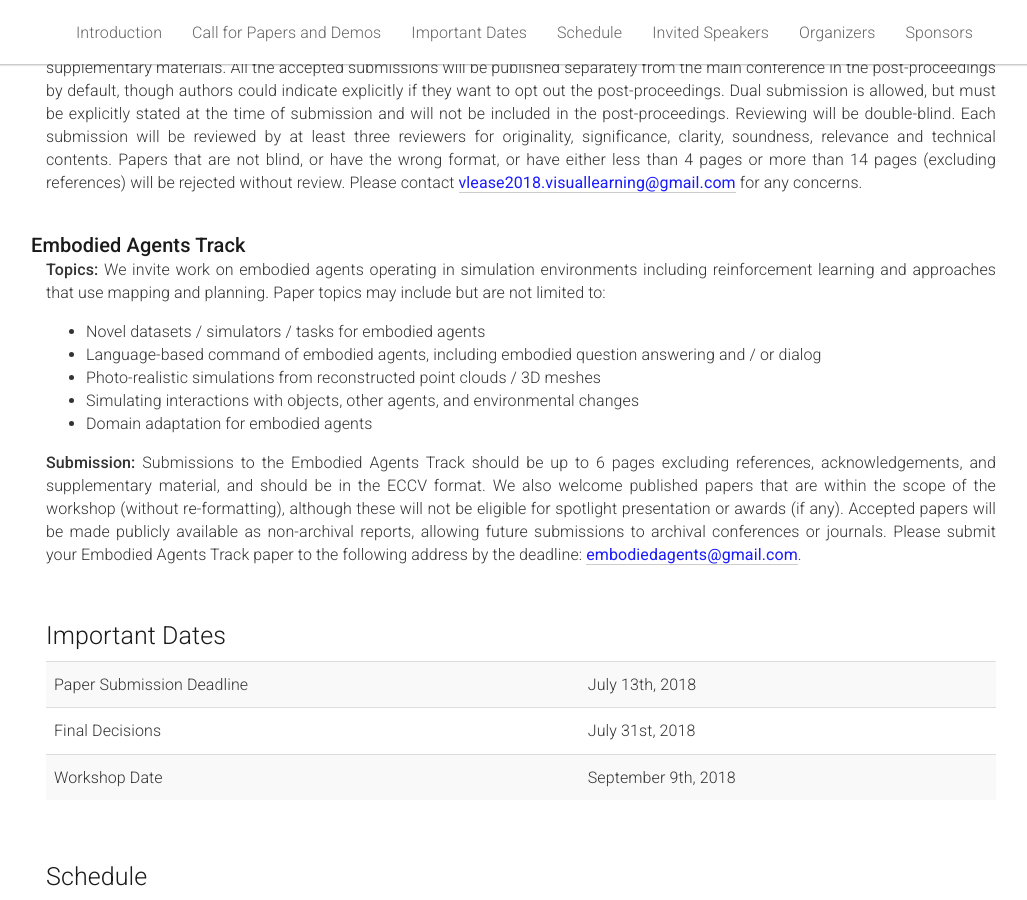
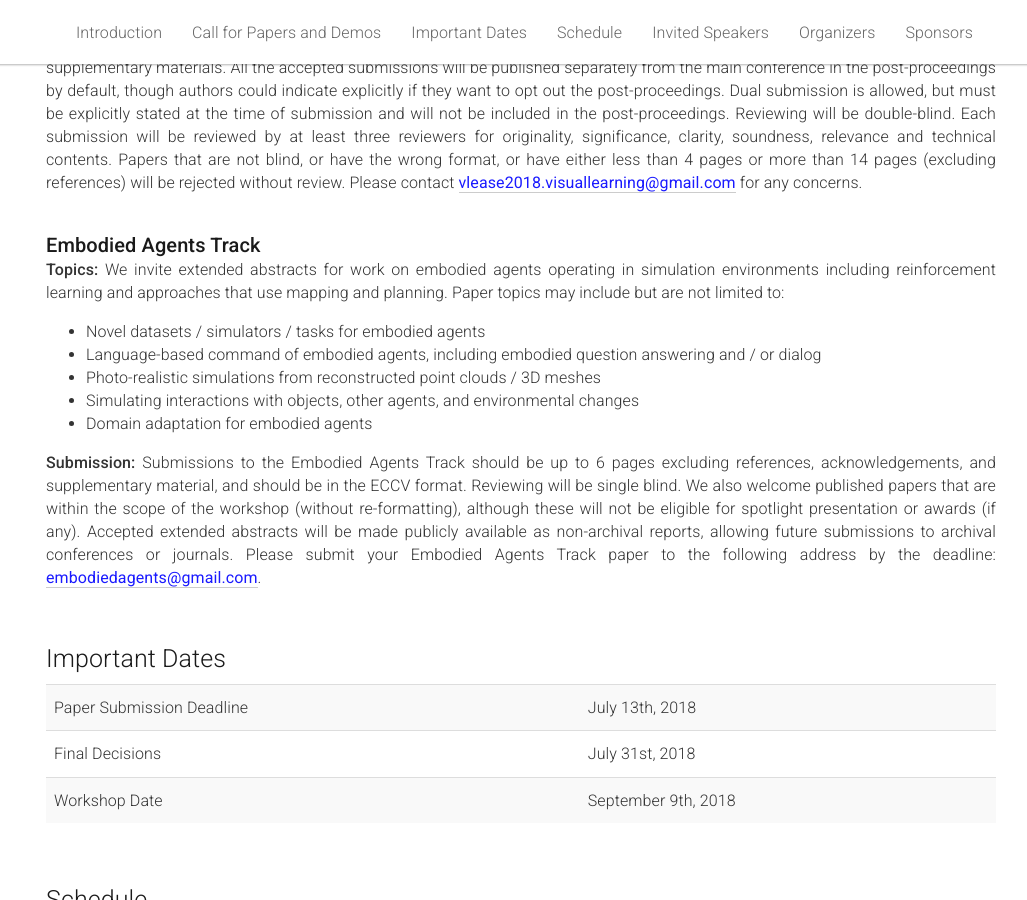
Before and after one commit to eccv18-vlease/eccv18-vlease.github.io, a Jekyll site: the page built from _pages/home.md, in a window 1280 px wide and 900 px high, scrolled down 1375 px. Shown: the whole window, without its empty margins (119-1146 px from the left). Built offline with Jekyll 4.4.1, drawn with Linux system fonts in a browser that asks for light colours.

Commit message:
Update CfP, fix indentation on Embodied Agents Track title

```diff
--- a/_pages/home.md
+++ b/_pages/home.md
@@ -105,11 +105,9 @@ paper: true
       for any concerns.
     </p><br>
 
-    <div class="row" id="dates">
-      <h3><span style="font-weight:500;">Embodied Agents Track</span></h3>
-    </div>
+    <h3><span style="font-weight:500;">Embodied Agents Track</span></h3>
 
-    <p><span style="font-weight:500;">Topics:</span> We invite work on embodied agents operating in simulation environments including reinforcement learning and approaches that use mapping and planning. Paper topics may include but are not limited to:
+    <p><span style="font-weight:500;">Topics:</span> We invite extended abstracts for work on embodied agents operating in simulation environments including reinforcement learning and approaches that use mapping and planning. Paper topics may include but are not limited to:
       <ul>
         <li>Novel datasets / simulators / tasks for embodied agents</li>
         <li>Language-based command of embodied agents, including embodied question answering and / or dialog</li>
@@ -120,8 +118,8 @@ paper: true
     </p>
     <p> <span style="font-weight:500;">Submission:</span> Submissions to the Embodied Agents Track should be up to 6
       pages excluding references, acknowledgements, and supplementary material, and should be in the ECCV format.
-      We also welcome published papers that are within the scope of the workshop (without re-formatting), although
-      these will not be eligible for spotlight presentation or awards (if any). Accepted papers will be made publicly
+      Reviewing will be single blind. We also welcome published papers that are within the scope of the workshop (without re-formatting), although
+      these will not be eligible for spotlight presentation or awards (if any). Accepted extended abstracts will be made publicly
       available as non-archival reports, allowing future submissions to archival conferences or journals. Please submit
       your Embodied Agents Track paper to the following address by the deadline:
       <span style="color:#1a1aff;font-weight:400;"><a href="mailto:embodiedagents@gmail.com">embodiedagents@gmail.com</a></span>.
```
